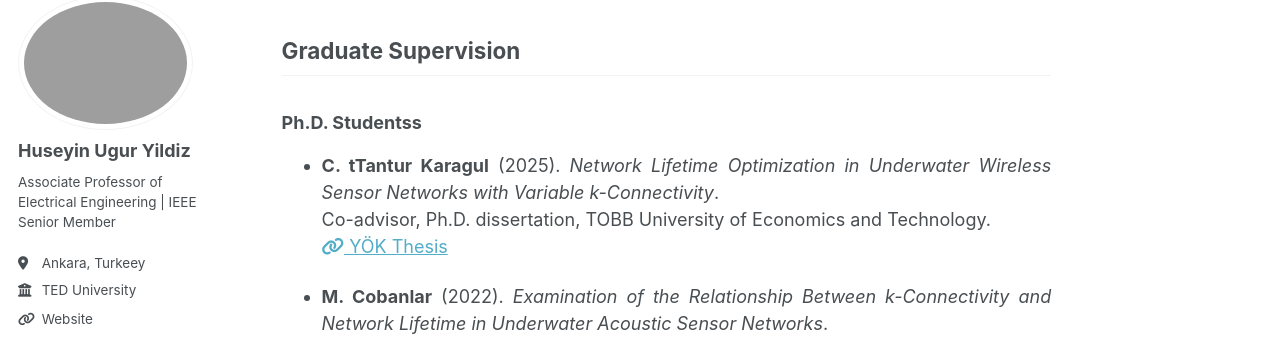
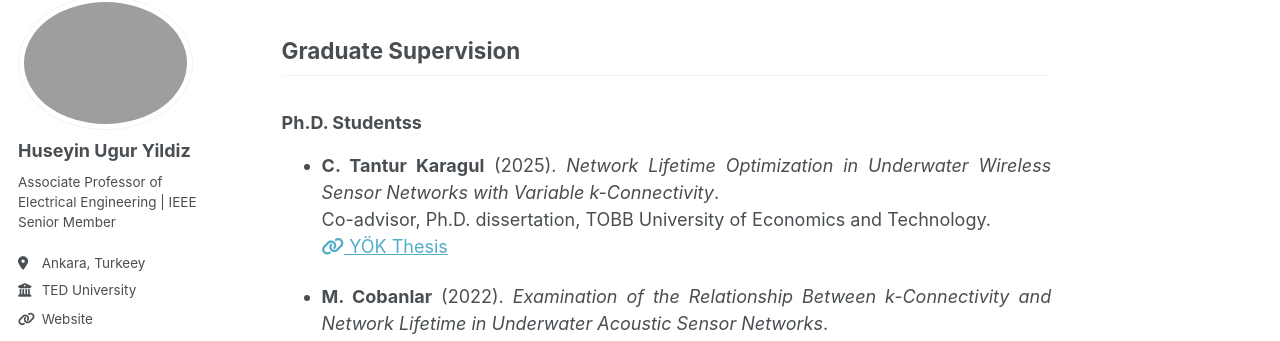
Before and after one commit to huguryildiz/huguryildiz.github.io, a Jekyll site: the page built from _pages/cv.md, in a window 1280 px wide and 900 px high, scrolled down 5239 px. Shown: the part 105-446 px from the top of the window. Built offline with Jekyll 4.4.1, drawn with Linux system fonts in a browser that asks for light colours; some web fonts are replaced; a script bundle is joined from its source files by our own code; library files that are not in the unit come from our copies.

Commit message:
Update cv.md

```diff
--- a/_pages/cv.md
+++ b/_pages/cv.md
@@ -189,7 +189,7 @@ Co-advisor: Prof. Kemal Bicakci <br>
 
 ### Ph.D. Studentss
 
-- **C. tTantur Karagul** (2025). *Network Lifetime Optimization in Underwater Wireless Sensor Networks with Variable k-Connectivity*.
+- **C. Tantur Karagul** (2025). *Network Lifetime Optimization in Underwater Wireless Sensor Networks with Variable k-Connectivity*.
   Co-advisor, Ph.D. dissertation, TOBB University of Economics and Technology. <br>
   [<i class="fas fa-link" style="color: inherit;"></i> YÖK Thesis]()
 
```
